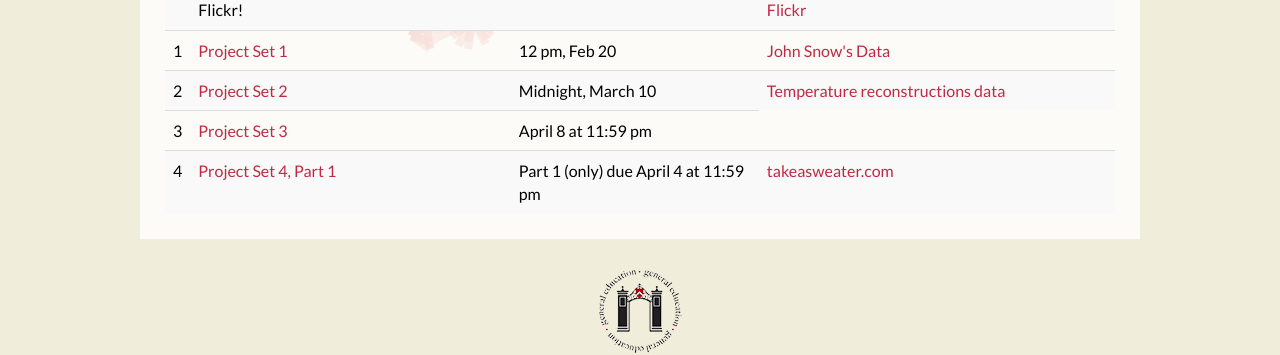
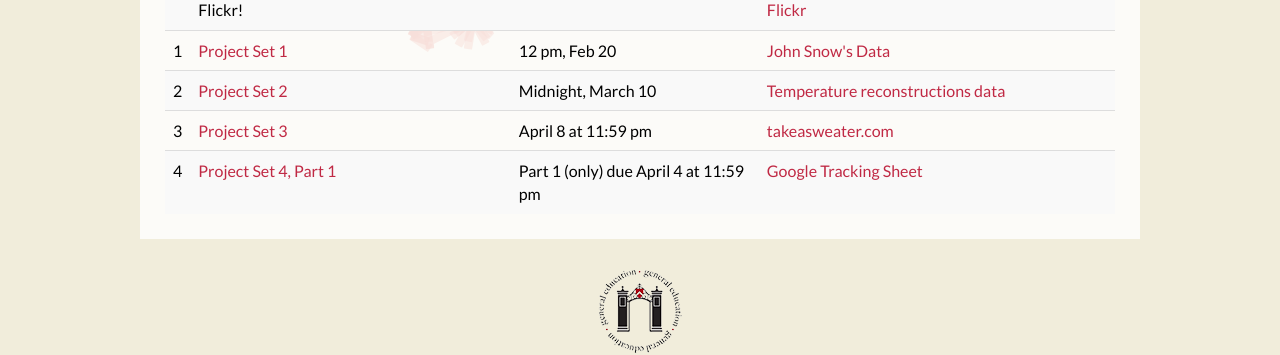
Before and after one commit to emr19/emr19.github.io, a Jekyll site: the page built from assignments/index.html, in a window 1280 px wide. Shown: the part 367-722 px from the top of the page. Built offline with Jekyll 4.4.1, drawn with Linux system fonts in a browser that asks for light colours; Markdown is read by kramdown in place of the engine named in the settings.

Commit message:
Update index.html

```diff
--- a/assignments/index.html
+++ b/assignments/index.html
@@ -40,13 +40,14 @@ title: Assignments
       <td>3</td>
       <td><a href="https://www.dropbox.com/s/tt2smb4cqsjqf4z/ps3.pdf">Project Set 3</a></td>
       <td> April 8 at 11:59 pm</td>
+      <td><a href="http:takeasweater.com">takeasweater.com</a></td>
     </tr>
 
     <tr>
       <td>4</td>
       <td><a href="https://www.dropbox.com/s/75otbx06y6b8pe3/ps4_1.pdf">Project Set 4, Part 1</a></td>
       <td>Part 1 (only) due April 4 at 11:59 pm</td>
-      <td><a href="http:takeasweater.com">takeasweater.com</a></td>
+      <td><a href="http://tinyurl.com/EMR19track">Google Tracking Sheet</a></td>
     </tr>
 
   </tbody>
```
